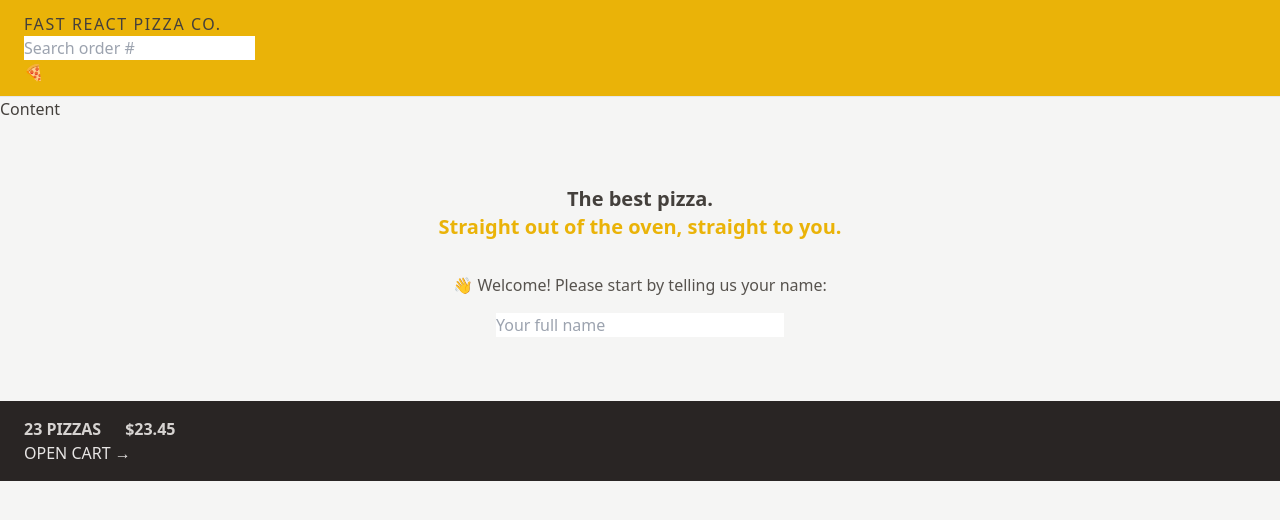
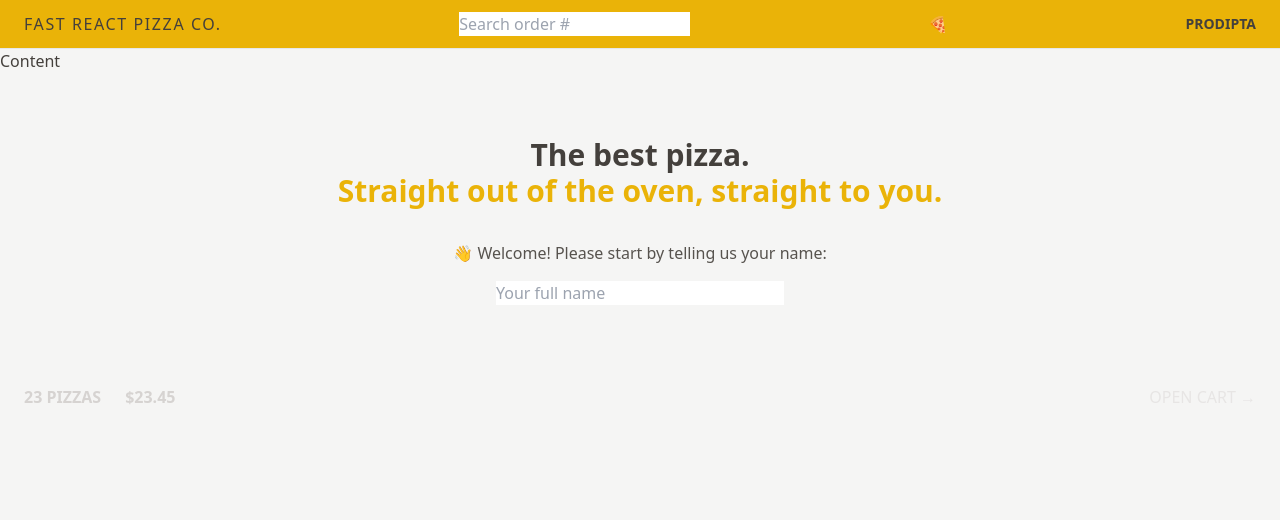
Before and after one commit to Prodipta-Sengupta/fast-react-pizza, a React (Vite) app: page / in a window 1280 px wide. Shown: the top 520 px of the page. Built offline with nearby package versions, Linux system fonts and the light colour scheme.

Commit message:
Added styles

```diff
--- a/src/features/cart/CartOverview.jsx
+++ b/src/features/cart/CartOverview.jsx
@@ -1,7 +1,7 @@
 import { Link } from "react-router-dom";
 function CartOverview() {
   return (
-    <div className="bg-stone-800 p-4 px-4 py-4 text-sm uppercase text-stone-200 sm:px-6 md:text-base">
+    <div className="jbg-stone-800 flex items-center justify-between p-4 px-4 py-4 text-sm uppercase text-stone-200 sm:px-6 md:text-base">
       <p className="space-x-4 font-semibold text-stone-300 sm:space-x-6">
         <span>23 pizzas</span>
         <span>$23.45</span>
--- a/src/features/user/Username.jsx
+++ b/src/features/user/Username.jsx
@@ -1,5 +1,5 @@
 function Username() {
-  return <div className="hidden text-sm font-semibold">Prodipta</div>;
+  return <div className="hidden text-sm font-semibold md:block">Prodipta</div>;
 }
 
 export default Username;
--- a/src/ui/Header.jsx
+++ b/src/ui/Header.jsx
@@ -4,7 +4,7 @@
 
 function Header() {
   return (
-    <header className="header border-b border-x-stone-200 bg-yellow-500 px-4 py-3 uppercase sm:px-6">
+    <header className="header flex items-center justify-between border-b border-x-stone-200 bg-yellow-500 px-4 py-3 uppercase sm:px-6">
       <Link to="/" className="tracking-widest">
         Fast React Pizza Co.
       </Link>
--- a/src/ui/Home.jsx
+++ b/src/ui/Home.jsx
@@ -1,8 +1,8 @@
 import CreateUser from "../features/user/CreateUser.jsx";
 function Home() {
   return (
-    <div className="my-10 text-center sm:my-16">
-      <h1 className="mb-8 text-center text-xl font-semibold">
+    <div className="my-10 px-4 text-center sm:my-16">
+      <h1 className="mb-8 text-center text-xl font-semibold md:text-3xl">
         The best pizza.
         <br />
         <span className="text-yellow-500">
```
